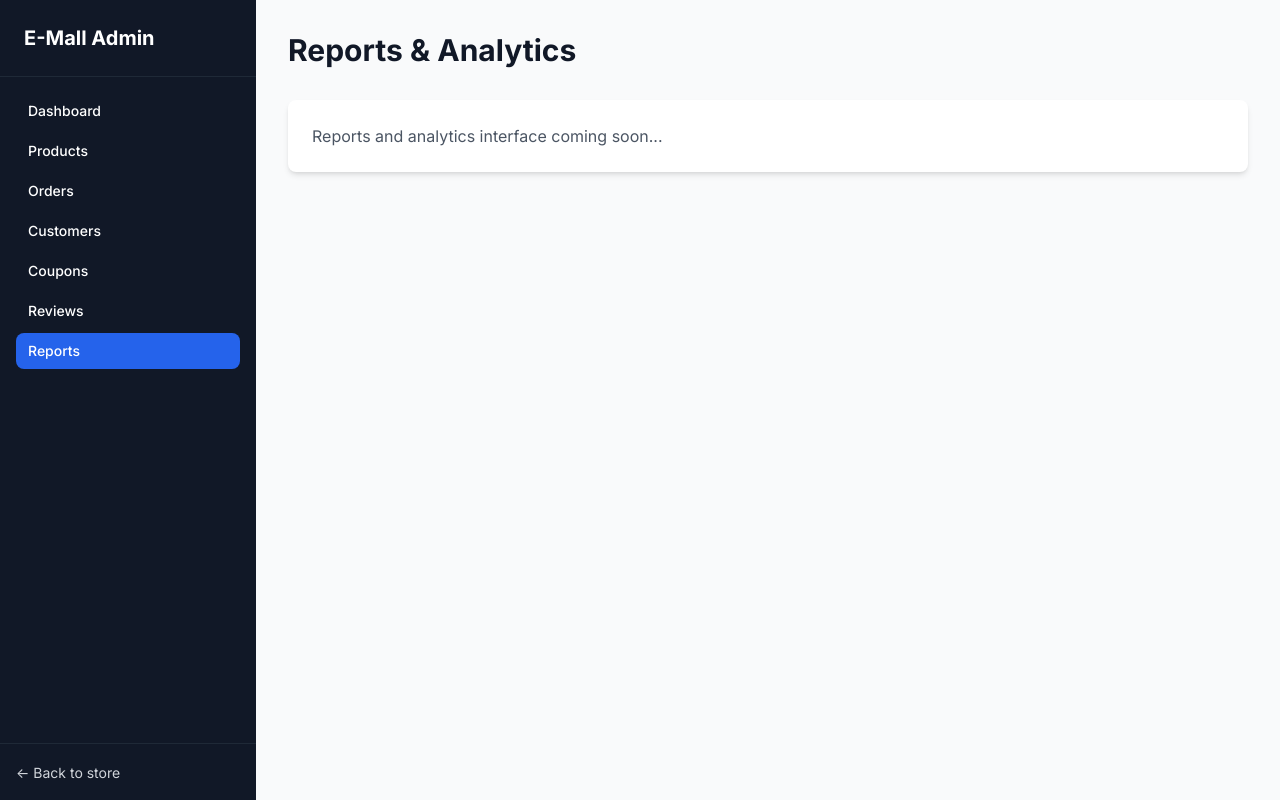
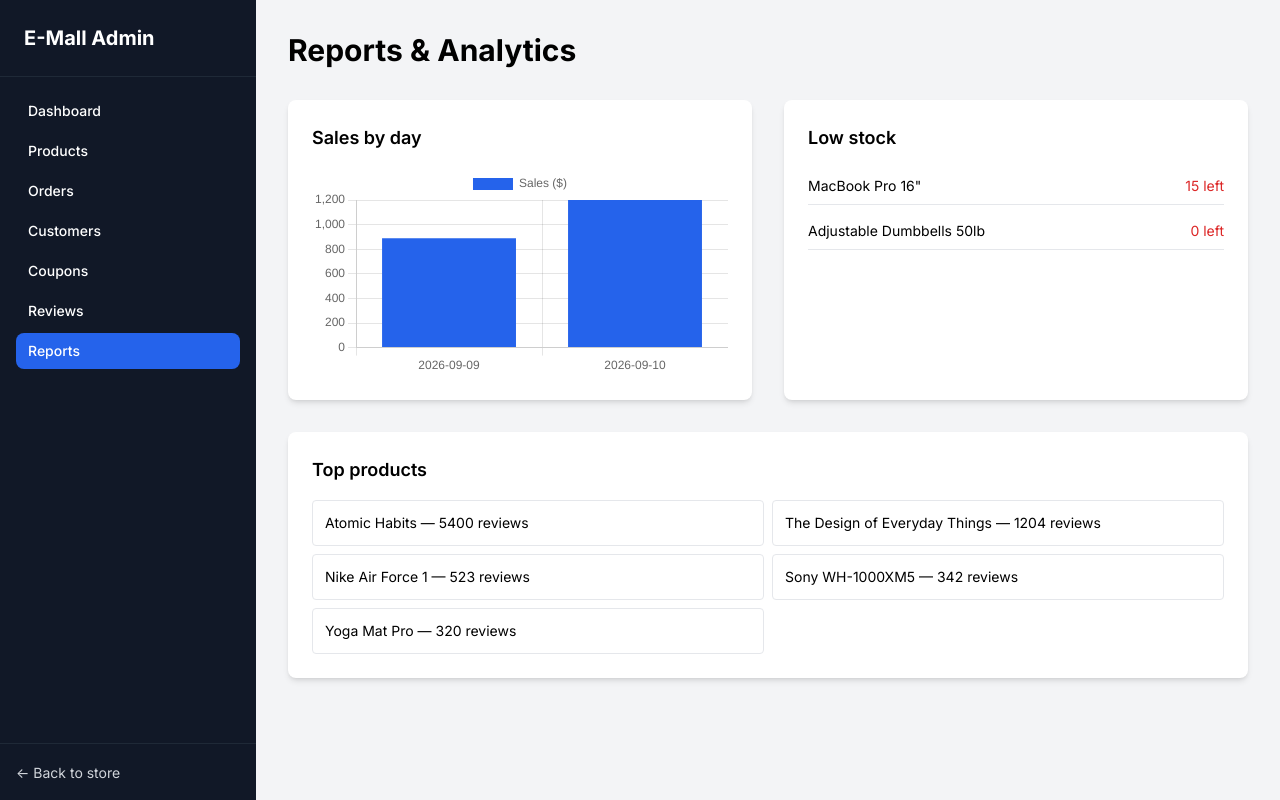
Before and after one commit to bereket-7/e_mall, a Vue app: page /admin/reports in a window 1280 px wide. Built offline with nearby package versions, Linux system fonts and the light colour scheme; no server answers; sample sign-in values are in the browser's storage.

Commit message:
Update admin reports charts

```diff
--- a/src/views/admin/AdminReports.vue
+++ b/src/views/admin/AdminReports.vue
@@ -1,15 +1,58 @@
 <template>
-  <div class="min-h-screen bg-gray-50">
-    <div class="max-w-7xl mx-auto px-4 sm:px-6 lg:px-8 py-8">
-      <h1 class="text-3xl font-bold text-gray-900 mb-8">Reports & Analytics</h1>
-
+  <div class="p-8">
+    <h1 class="text-3xl font-bold mb-8">Reports & Analytics</h1>
+    <div class="grid grid-cols-1 lg:grid-cols-2 gap-8">
       <div class="bg-white rounded-lg shadow-md p-6">
-        <p class="text-gray-600">Reports and analytics interface coming soon...</p>
+        <h2 class="text-lg font-semibold mb-4">Sales by day</h2>
+        <Bar v-if="chartData" :data="chartData" :options="{ responsive: true }" />
+      </div>
+      <div class="bg-white rounded-lg shadow-md p-6">
+        <h2 class="text-lg font-semibold mb-4">Low stock</h2>
+        <ul class="space-y-2 text-sm">
+          <li v-for="p in report.lowStock" :key="p.id" class="flex justify-between border-b py-2">
+            <span>{{ p.name }}</span>
+            <span class="text-red-600">{{ p.stockCount ?? p.stock_count }} left</span>
+          </li>
+        </ul>
+      </div>
+      <div class="bg-white rounded-lg shadow-md p-6 lg:col-span-2">
+        <h2 class="text-lg font-semibold mb-4">Top products</h2>
+        <ul class="grid md:grid-cols-2 gap-2 text-sm">
+          <li v-for="p in report.topProducts" :key="p.id" class="border rounded p-3">
+            {{ p.name }} — {{ p.reviewCount ?? p.review_count }} reviews
+          </li>
+        </ul>
       </div>
     </div>
   </div>
 </template>
 
 <script setup>
-// Reports functionality
+import { ref, computed, onMounted } from 'vue'
+import { Bar } from 'vue-chartjs'
+import { Chart as ChartJS, BarElement, CategoryScale, LinearScale, Tooltip, Legend } from 'chart.js'
+import { fetchSalesReport } from '../../services/admin'
+
+ChartJS.register(BarElement, CategoryScale, LinearScale, Tooltip, Legend)
+
+const report = ref({ byDay: {}, lowStock: [], topProducts: [] })
+
+const chartData = computed(() => {
+  const labels = Object.keys(report.value.byDay).sort()
+  if (!labels.length) return null
+  return {
+    labels,
+    datasets: [
+      {
+        label: 'Sales ($)',
+        backgroundColor: '#2563eb',
+        data: labels.map((d) => report.value.byDay[d])
+      }
+    ]
+  }
+})
+
+onMounted(async () => {
+  report.value = await fetchSalesReport()
+})
 </script>
```
